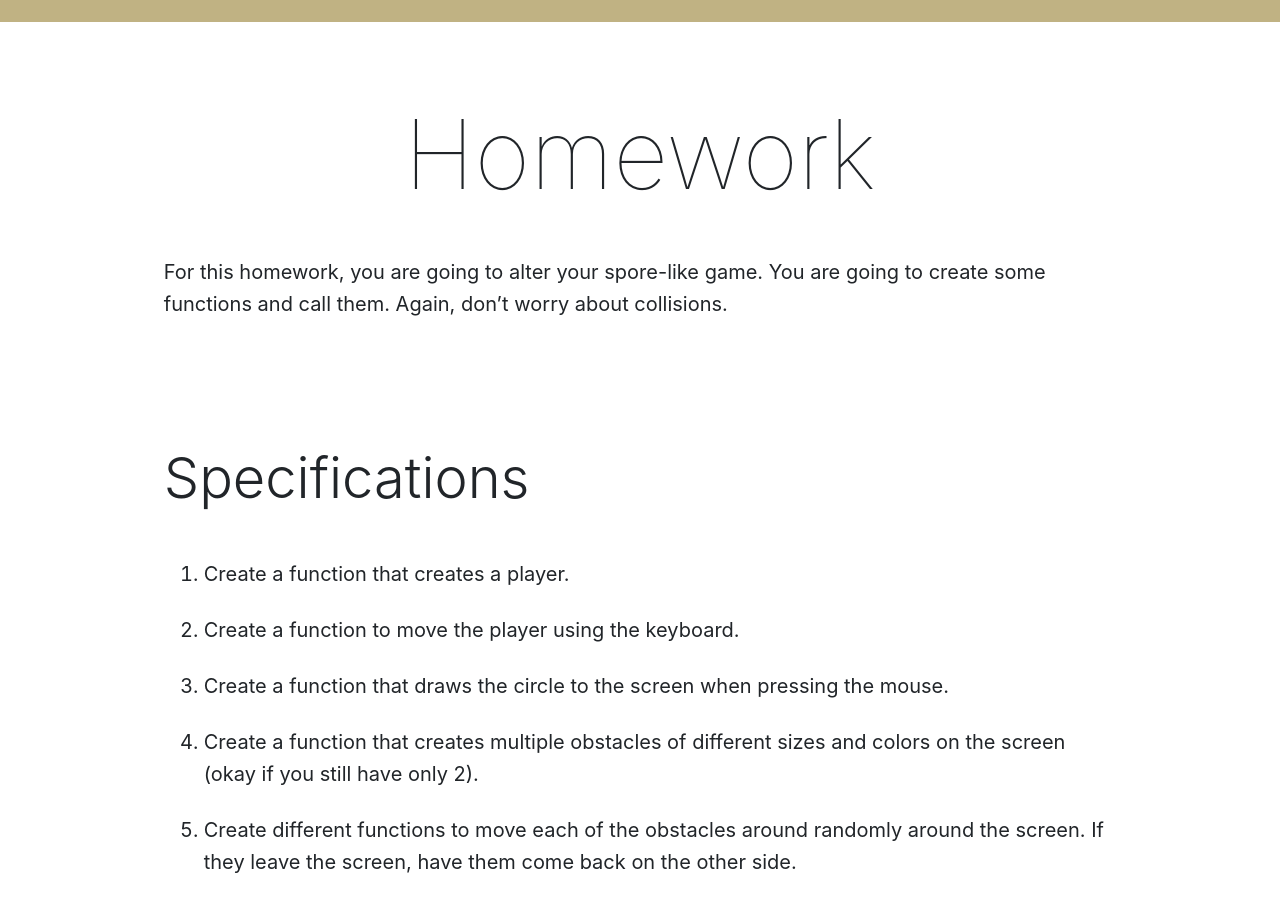
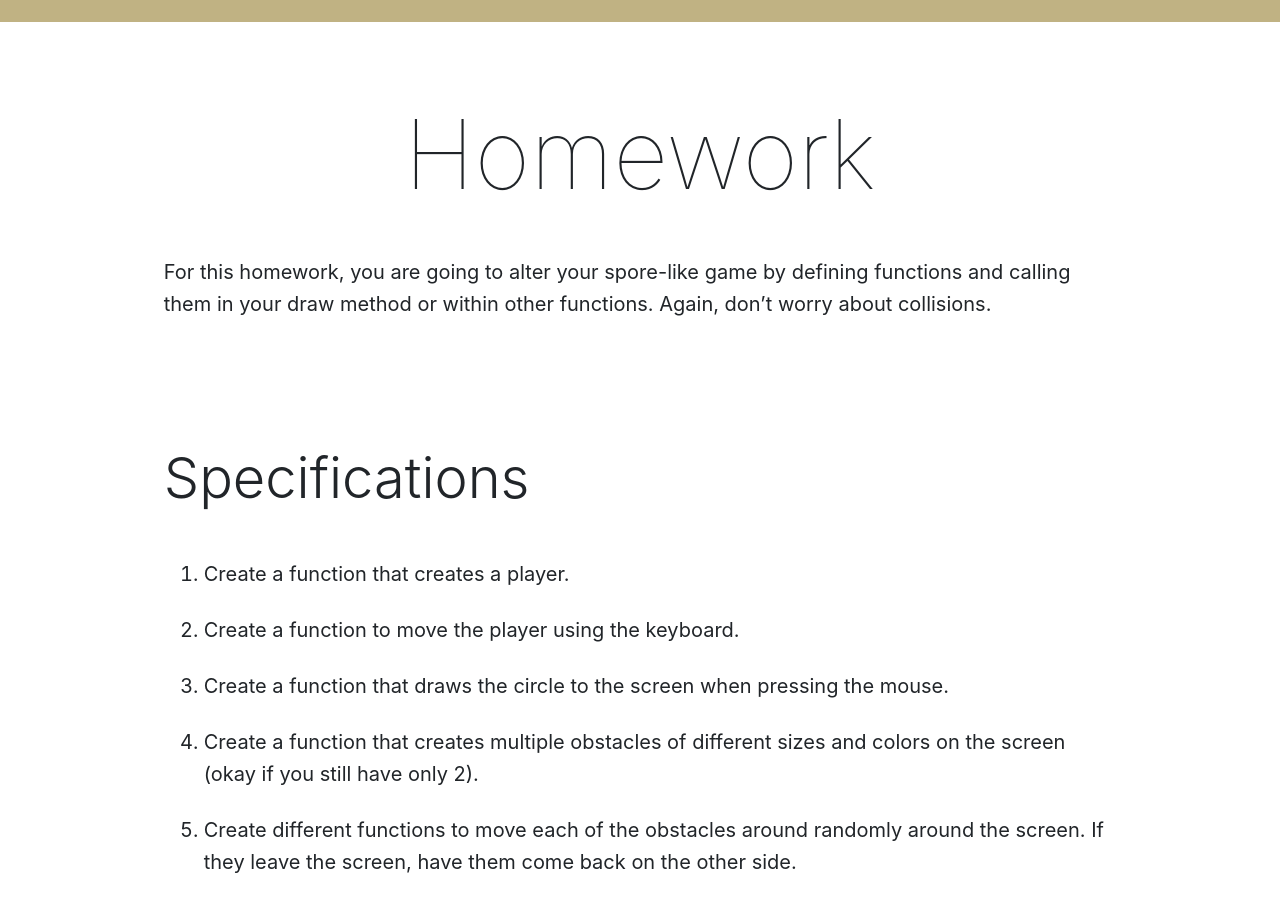
Before and after one commit to Montana-Media-Arts/120_CreativeCoding1-Fall2020, a Jekyll site: the page built from modules/week-12/_posts/2017-01-30-homework.md, in a window 1280 px wide and 900 px high, scrolled down 325 px. Built offline with Jekyll 4.4.1, drawn with Linux system fonts in a browser that asks for light colours; nearby versions of some CDN libraries.

Commit message:
Update 2017-01-30-homework.md

```diff
--- a/modules/week-12/_posts/2017-01-30-homework.md
+++ b/modules/week-12/_posts/2017-01-30-homework.md
@@ -6,7 +6,7 @@ jotted: false
 
 # Homework
 
-For this homework, you are going to alter your spore-like game.  You are going to create some functions and call them. Again, don't worry about collisions.
+For this homework, you are going to alter your spore-like game by defining functions and calling them in your draw method or within other functions. Again, don't worry about collisions.
 
 ## Specifications
 
```
